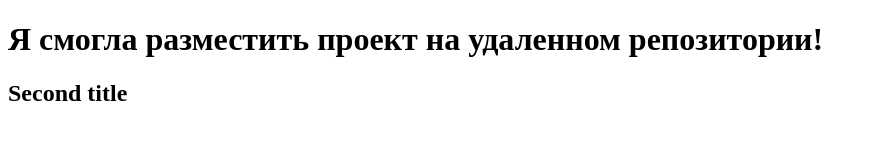
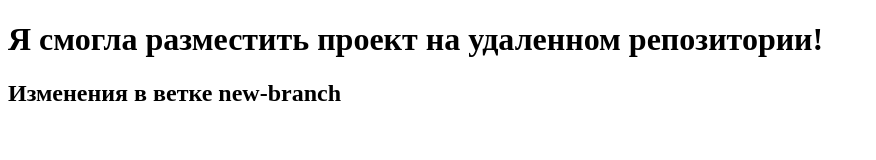
Before and after one commit to NatalMal/test_repo, a plain HTML site: page index.html in a window 1280 px wide. Shown: the whole page, without its empty margins (0-876 px from the left). Drawn offline with Linux system fonts and the light colour scheme.

Commit message:
add h2 in new-branch

```diff
--- a/index.html
+++ b/index.html
@@ -8,7 +8,7 @@
 </head>
 <body>
     <h1>Я смогла разместить проект на удаленном репозитории!</h1>
-    <h2>Second title</h2>
+    <h2>Изменения в ветке new-branch</h2>
 </body>
 
 </html>
```
